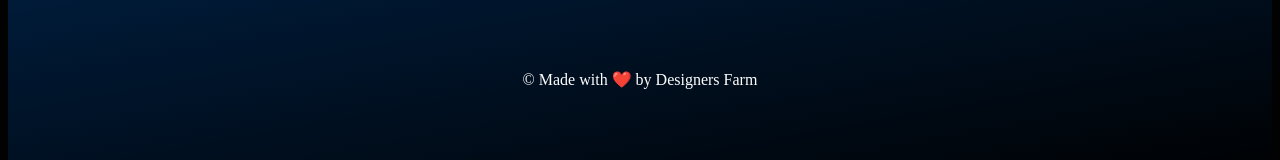
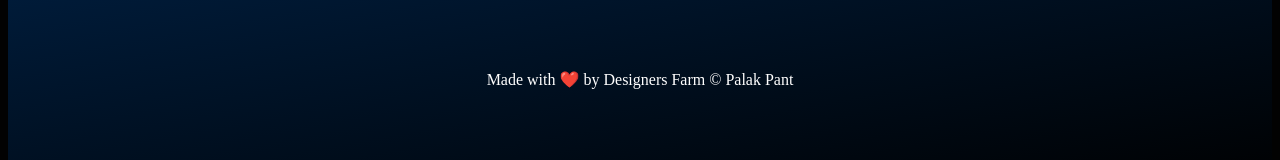
Before and after one commit to palakpant/Portfolio, a plain HTML site: page index.html in a window 1280 px wide. Shown: the part 2190-2350 px from the top of the page. Drawn offline with Linux system fonts and the light colour scheme; a web font is replaced by a local one.

Commit message:
Update index.html

```diff
--- a/index.html
+++ b/index.html
@@ -114,7 +114,8 @@
   <footer class="white-section" id="footer">
     <div class="container-fluid">
 
-      <p>© Made with ❤️ by Designers Farm</p>
+      <p> Made with ❤️ by Designers Farm
+                © Palak Pant</p>
 
     </div>
   </footer>
```
